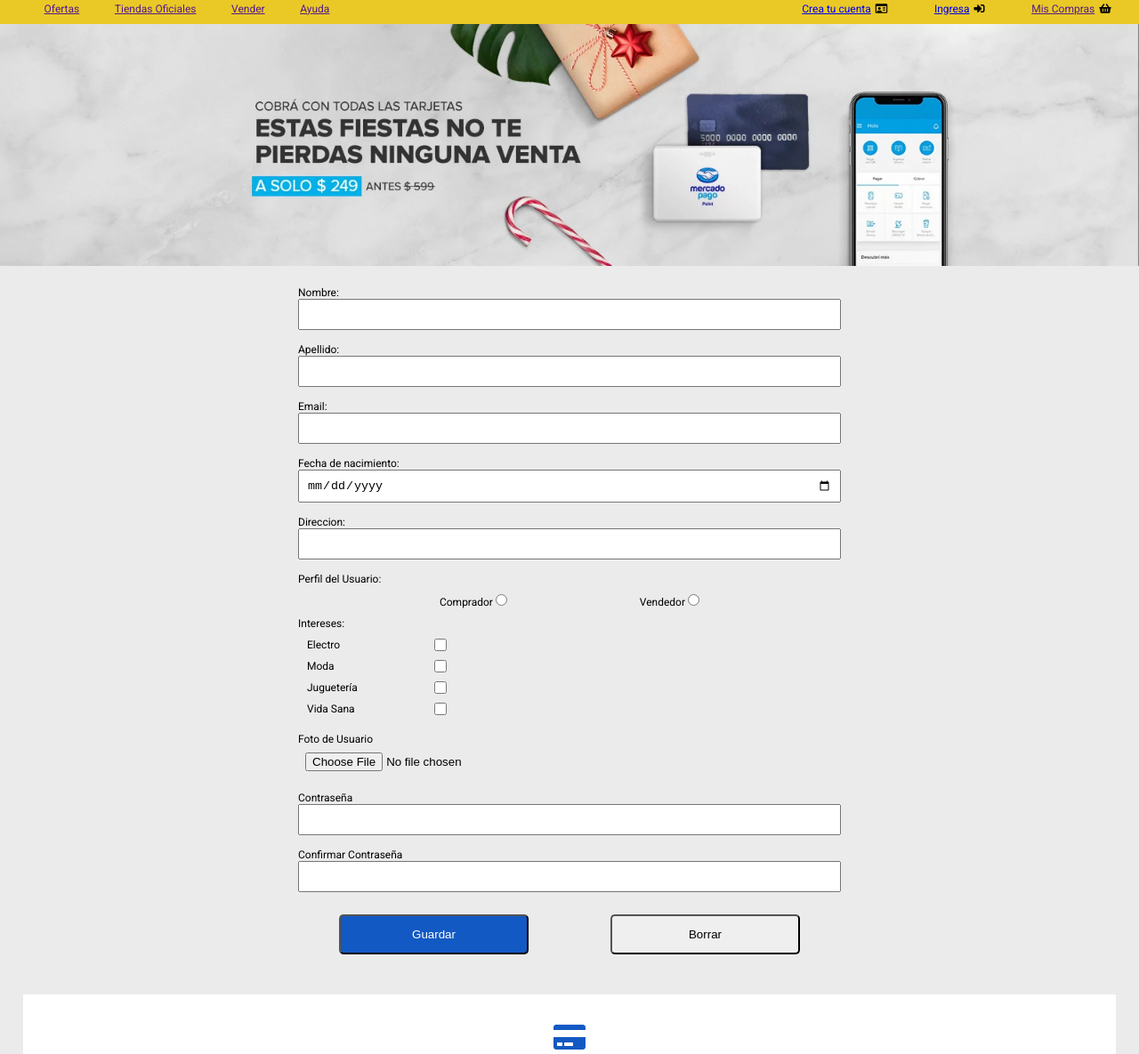
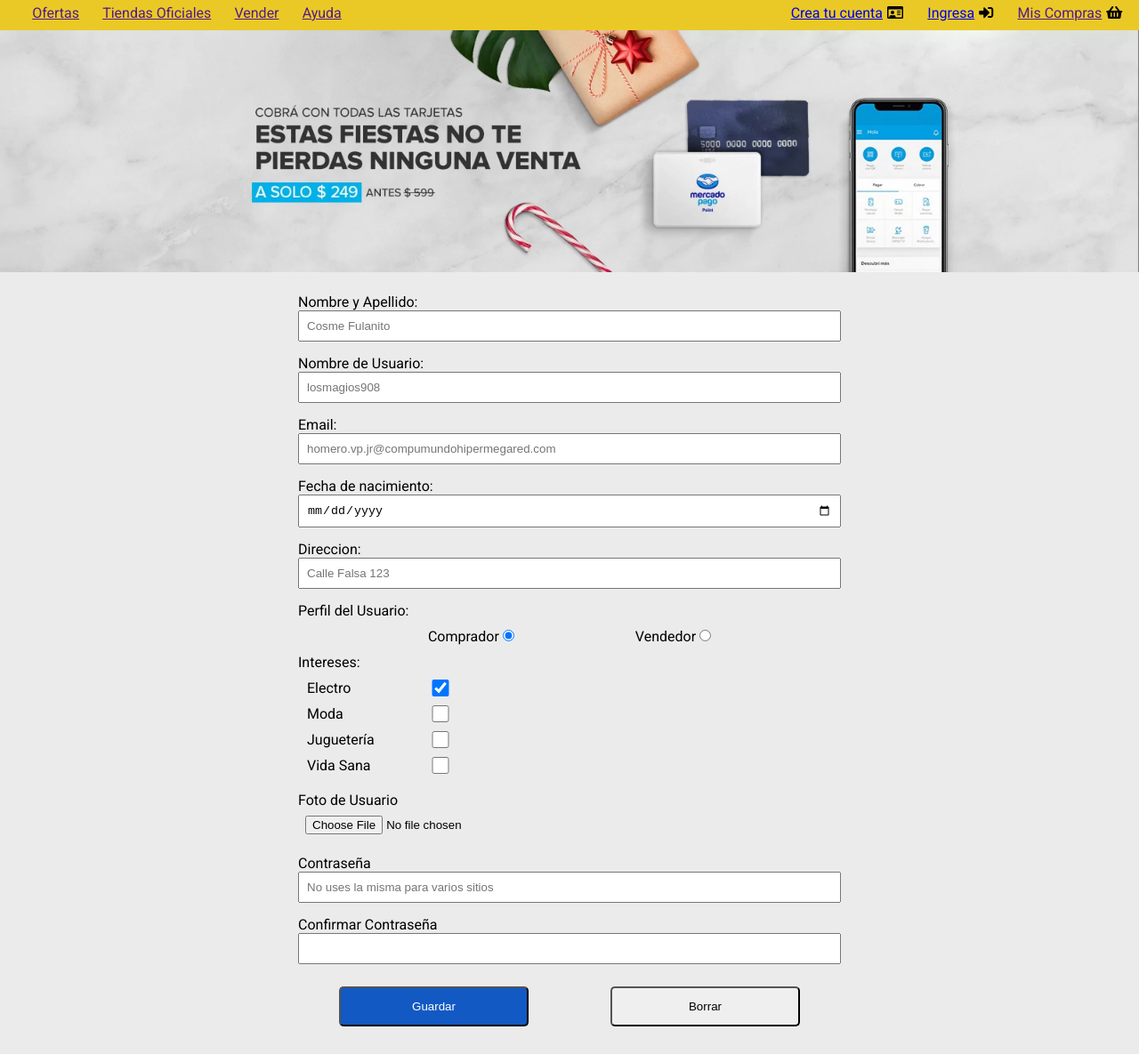
Before and after one commit to Diegok92/mercadoLiebre, a website: page views/register.html in a window 1280 px wide. Shown: the part 98-1283 px from the top of the page at 89% size. Drawn offline with Linux system fonts and the light colour scheme.

Commit message:
pdf completado  M04C07

```diff
--- a/public/css/desktop.css
+++ b/public/css/desktop.css
@@ -1,5 +1,8 @@
 @media (min-width: 1280px) {
   /* Desktop */
+  body {
+    font-size: 16px;
+  }
   .name-product {
     /* oculto la descripcion (nombre) de los producto */
     /* display: none; */
@@ -24,4 +27,19 @@
     /* display: block; */
     transform: scale(1, 1);
   }
+
+  .footer-father {
+    display: flex;
+    justify-content: space-around;
   }
+
+  .fa-user-shield:hover {
+    color: purple;
+  }
+  .fa-gift:hover {
+    color: purple;
+  }
+  .fa-credit-card:hover {
+    color: purple;
+  }
+}
--- a/public/css/login.css
+++ b/public/css/login.css
@@ -10,6 +10,10 @@
   text-align: center;
 }
 
+.boton-ok:hover {
+  background-color: #0022aa;
+}
+
 .barra-busqueda {
   width: 45%;
   display: flex;
--- a/public/css/register.css
+++ b/public/css/register.css
@@ -1,6 +1,7 @@
 .register-form {
   padding: 20px 15px;
   width: 50%;
+  min-width: 360px;
   margin: auto;
 }
 
--- a/views/register.html
+++ b/views/register.html
@@ -32,7 +32,7 @@
                 <a href="/"><img src="/images/logo-mercado-liebre.svg" alt="Logo de ML" /></a>
             </h1>
             <div class="barra-busqueda">
-                <input type="text">
+                <input type="text" placeholder="Buscar Productos, Marcas y más">
                 <button class="search-button">
                     <i class="fas fa-search"></i>
                 </button>
@@ -64,16 +64,17 @@
     </section>
     <form action="" method="" class="register-form">
         <div class="control-formulario">
-            <label for="name">Nombre: </label>
-            <input class="control" type="text" name="name" id="name" minlength="2">
+            <label for="name">Nombre y Apellido: </label>
+            <input class="control" type="text" name="name" id="name" minlength="2" placeholder="Cosme Fulanito">
         </div>
         <div class="control-formulario">
-            <label for="lastName">Apellido:</label>
-            <input class="control" type="text" name="lastName" id="lastName">
+            <label for="userName">Nombre de Usuario:</label>
+            <input class="control" type="text" name="userName" id="userName" placeholder="losmagios908">
         </div>
         <div class="control-formulario">
             <label for="email">Email:</label>
-            <input class="control" type="email" name="email" id="email">
+            <input class="control" type="email" name="email" id="email"
+                placeholder="homero.vp.jr@compumundohipermegared.com">
         </div>
         <div class="control-formulario">
             <label for="birthDate">Fecha de nacimiento:</label>
@@ -81,14 +82,14 @@
         </div>
         <div class="control-formulario">
             <label for="adress">Direccion:</label>
-            <input class="control" type="text" name="adress" id="adress">
+            <input class="control" type="text" name="adress" id="adress" placeholder="Calle Falsa 123">
         </div>
         <div>
             <label>Perfil del Usuario:</label>
             <div class="radio-menu">
 
                 <label for="comprar">Comprador <input class="radio-buttons" type="radio" name="profileUser" id="comprar"
-                        value="Comprar"></label>
+                        value="Comprar" checked></label>
 
                 <label for="vender">Vendedor <input class="radio-buttons" type="radio" name="profileUser" id="vender"
                         value="Vender"></label>
@@ -98,7 +99,8 @@
             <label>Intereses:</label>
             <div class="control-formulario intereses-form">
 
-                <label for="elctro">Electro <input class="control" type="checkbox" name="electro" id="electro"></label>
+                <label for="elctro">Electro <input class="control" type="checkbox" name="electro" id="electro"
+                        checked></label>
 
                 <label for="profileUser">Moda <input class="control" type="checkbox" name="categories"></label>
 
@@ -114,7 +116,8 @@
         </div>
         <div class="control-formulario">
             <label for="pass">Contraseña</label>
-            <input class="control" type="password" name="pass" id="pass">
+            <input class="control" type="password" name="pass" id="pass"
+                placeholder="No uses la misma para varios sitios">
         </div>
         <div class="control-formulario">
             <label for="pass">Confirmar Contraseña</label>
@@ -127,6 +130,7 @@
     </form>
     <footer class="bg-light-gray">
         <section class="info-footer">
+            <div class="footer-father">
                 <div class="bloq-footer">
                     <div class="icon-footer">
                         <i class="fas fa-credit-card "></i>
@@ -157,6 +161,7 @@
                         hacer, porque estás siempre protegid@.
                     </p>
                 </div>
+            </div>
             <div class="Copyright">
                 <p>Copyright © 1999-2021 MercadoLiebre S.R.L.</p>
             </div>
```
Also changed, not shown: views/home.html (+4 -2 lines), views/login.html (+3 -1 lines). Lines whose indentation alone changed are shown as unchanged.
